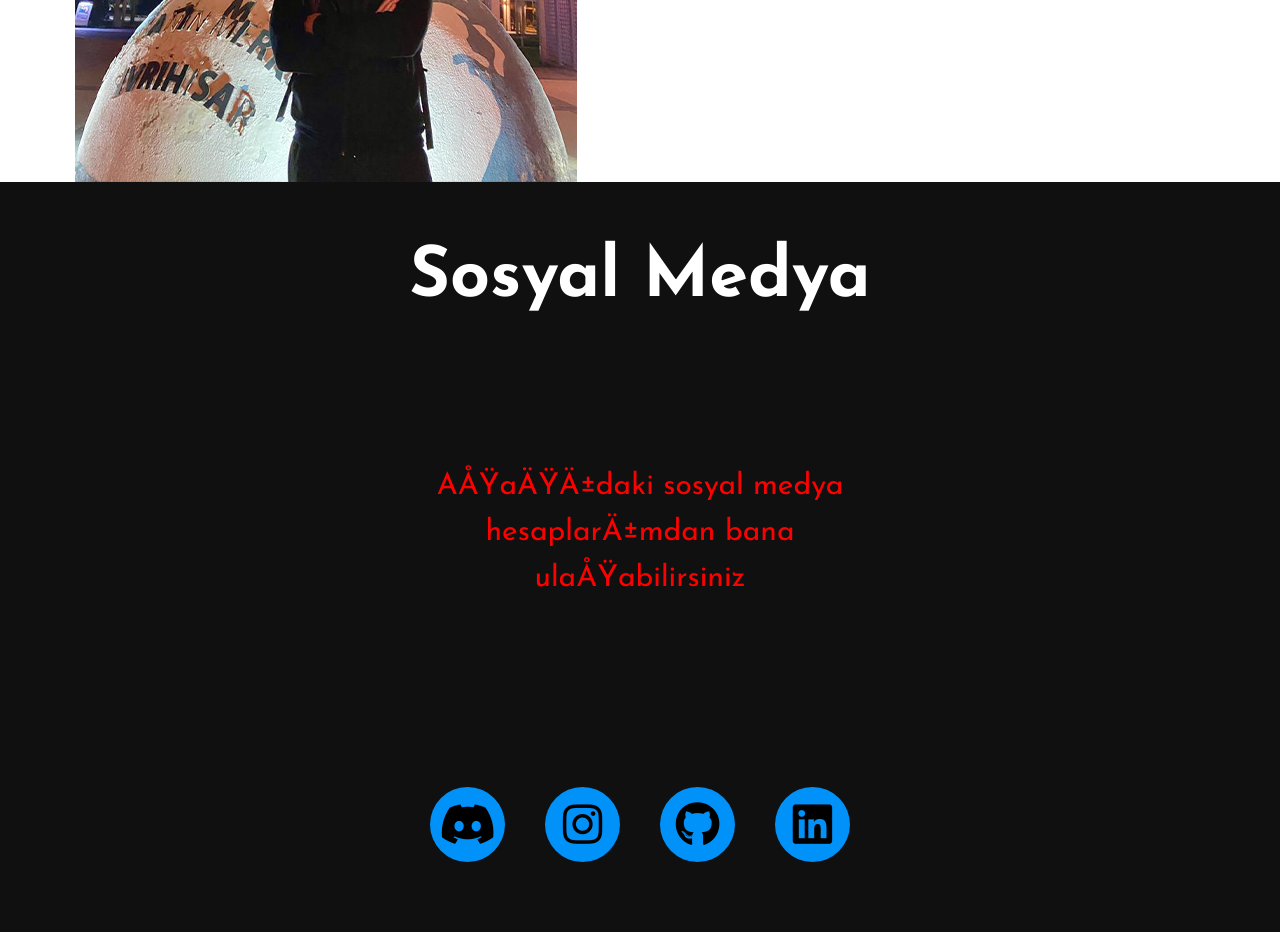
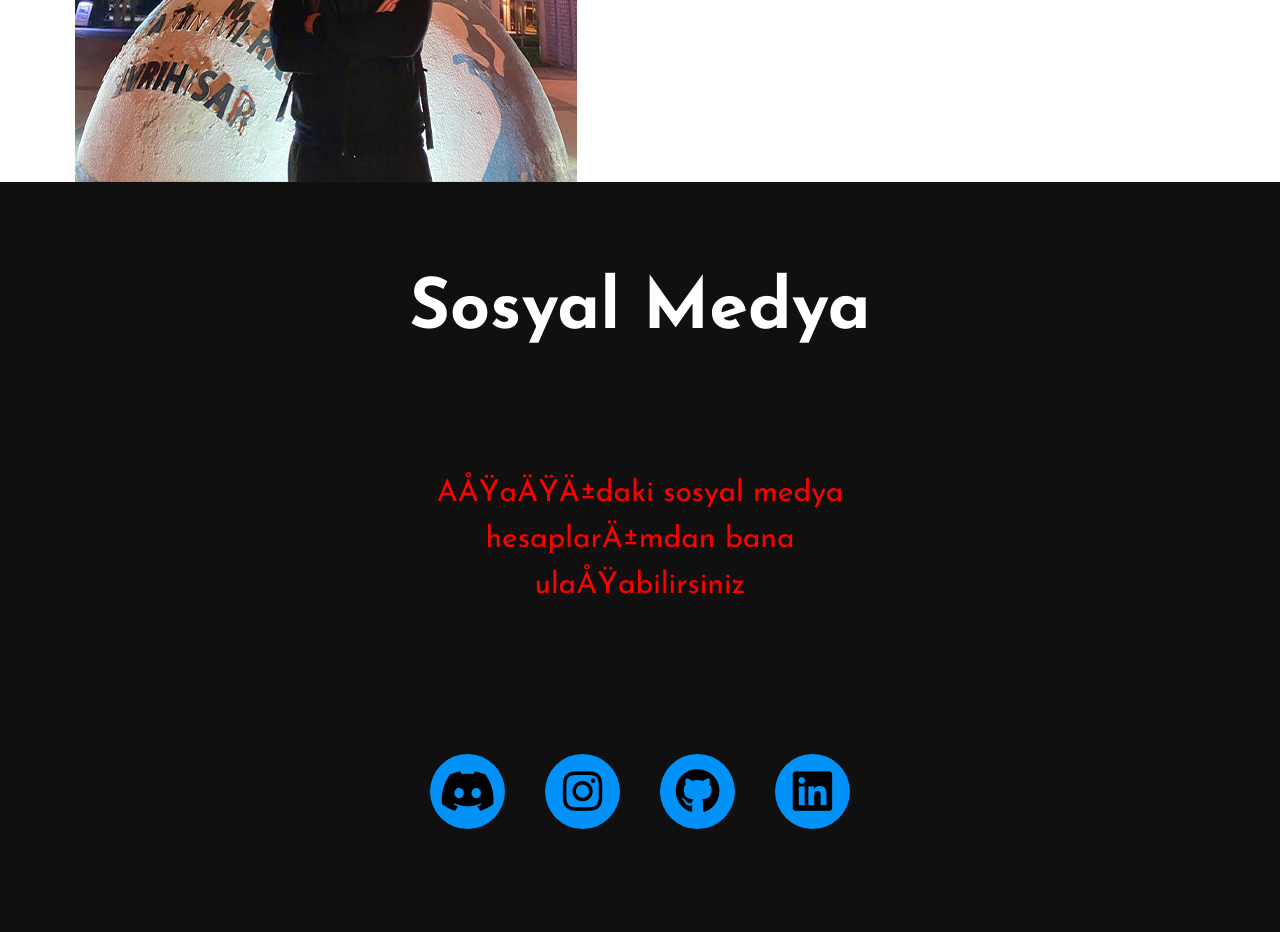
Before and after one commit to tunahankt/tunahankt.github.io, a PHP site: page / in a window 1280 px wide. Shown: the part 1297-2229 px from the top of the page. Run offline with PHP 8.4, Linux system fonts and the light colour scheme.

Commit message:
Update style.css

```diff
--- a/css/style.css
+++ b/css/style.css
@@ -137,14 +137,14 @@ footer{
 footer p:nth-child(1){
 	font-size: 70px;
 	color: white;
-	margin-bottom: 150px;
+	margin-bottom: 125px;
 	font-weight: bold;
 }
 footer p:nth-child(2){
 	color: rgb(255, 0, 0);
 	font-size: 30px;
 	width: 500px;
-	margin-bottom: 175px;
+	margin-bottom: 135px;
 	text-align: center;
 	line-height: 46px;
 }
```
